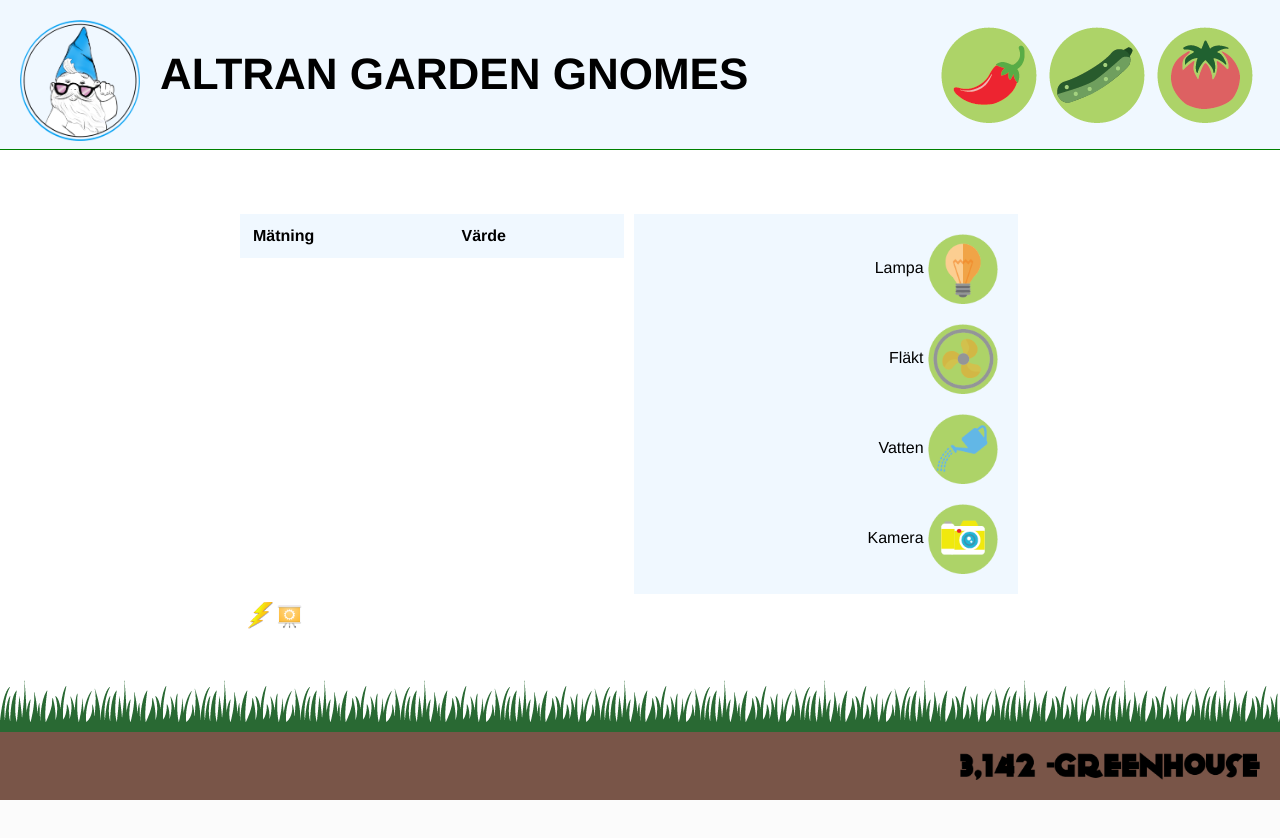
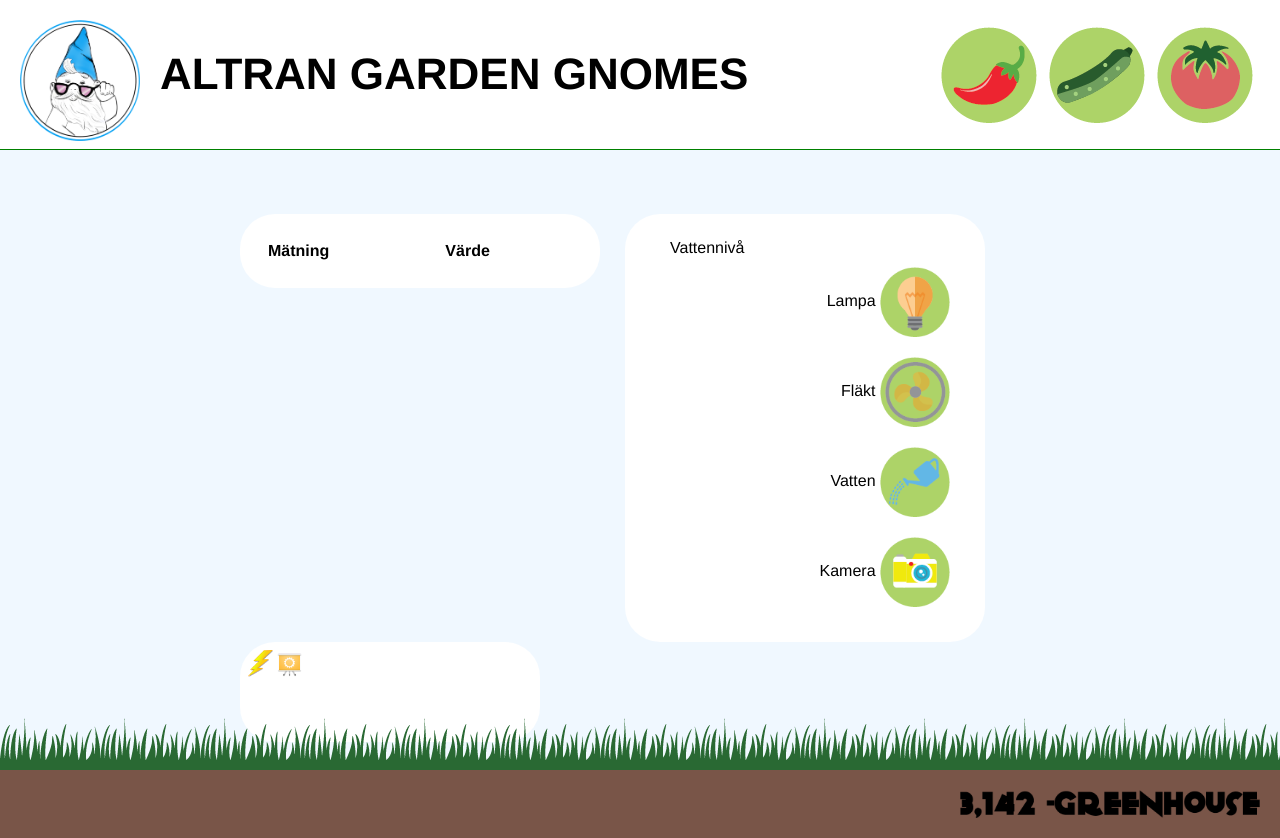
Before and after one commit to ptorpman/ariot2017, a Flask app: page / in a window 1280 px wide. Before the commit the page ends 800 px from the top, so only its background shows below. Run offline with Flask 2, Linux system fonts and the light colour scheme; data that the repository does not hold is empty; some libraries are stand-ins or nearby versions.

Commit message:
Last fixes for pagesite

```diff
--- a/static/scripts/functions.js
+++ b/static/scripts/functions.js
@@ -26,7 +26,7 @@
 				} else {
 			   	var $tr = $('<tr>').append(
 		            $('<td>').text(i),
-		            $('<td>').text(item)
+		            $('<td>').text(parseFloat(item).toFixed(2) + ((i.indexOf('Humidity') > -1 || i == 'Light') ? '%' : '°C') )
 		        ).appendTo('#measurementTable');
 				}
 			});
--- a/static/styles/images.css
+++ b/static/styles/images.css
@@ -1,3 +1,7 @@
 img{
   width: 25px;
 }
+
+body{
+  background-color: white;
+}
--- a/static/styles/main.css
+++ b/static/styles/main.css
@@ -14,6 +14,7 @@ html {
 body {
   position: relative;
   margin: 0;
+  background-color: #f0f8ff;
   padding-bottom: 6rem;
   min-height: 100%;
   font-family: "Helvetica Neue", Arial, sans-serif;
@@ -42,11 +43,12 @@ td{
 }
 
 .contentBox{
-  background-color: #f0f8ff;
-  padding: 10px;
-  margin-right: 10px;
+  background-color: #fff;
+  padding: 25px;
+  margin-right: 25px;
   float:left;
-  width: 48%;
+  width: 45%;
+  border-radius: 35px;
 }
 
 .control{
@@ -67,8 +69,8 @@ td{
 
 header {
   padding: 20px;
+  background-color: #fff;
   border-bottom: 1px solid green;
-  background-color: #f0f8ff;
 }
 
 header #gnomeLogo{
@@ -89,8 +91,17 @@ header #iconsTable{
   float:right;
 }
 
+#waterImage{
+  width:25%;
+}
+#waterLabel {
+  padding-left: 20px;
+  text-align:center;
+}
+
 #waterContainer {
   position:absolute;
+  padding: 10px;
 }
 
 footer{
@@ -109,6 +120,11 @@ footer{
   background: url('/static/images/grass.png');
   height: 60px;
 }
+
+iframe {
+  border-radius:35px;
+}
+
 #footerLogo {
   float: right;
   max-width: 300px;
--- a/templates/index.html
+++ b/templates/index.html
@@ -1,5 +1,6 @@
 <html>
 <head>
+	<meta http-equiv="Content-Type" content="text/html;charset=utf-8" />
 	<link rel="stylesheet" href="{{ url_for('static', filename='styles/main.css') }}"></style>
 	<link rel="icon" href="/static/images/gnome_logo.png" type="image/x-icon" />
 	<script src="https://ajax.googleapis.com/ajax/libs/jquery/3.1.1/jquery.min.js"></script>
@@ -18,7 +19,7 @@
 					<img src="/static/images/gurka.png"/>
 				</td>
 				<td>
-					<img src="/static/images/TOMAT.png"/>
+					<img src="/static/images/tomat.png"/>
 				</td>
 			</tr>
 		</table>
@@ -44,6 +45,7 @@
 
 
 		<div class="contentBox">
+			<span id="waterLabel">Vattennivå</span>
 			<div id="waterContainer">
 				<img id="waterImage" />
 			</div>
```
Also changed, not shown: static/images/water_level_green_traffic.png, static/images/water_level_red_traffic.png, static/images/water_level_yellow_traffic.png.
